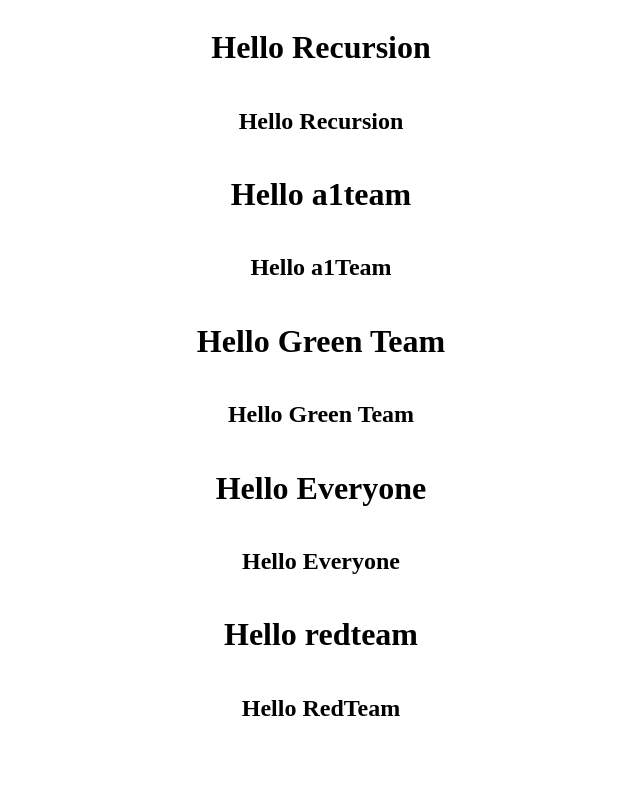
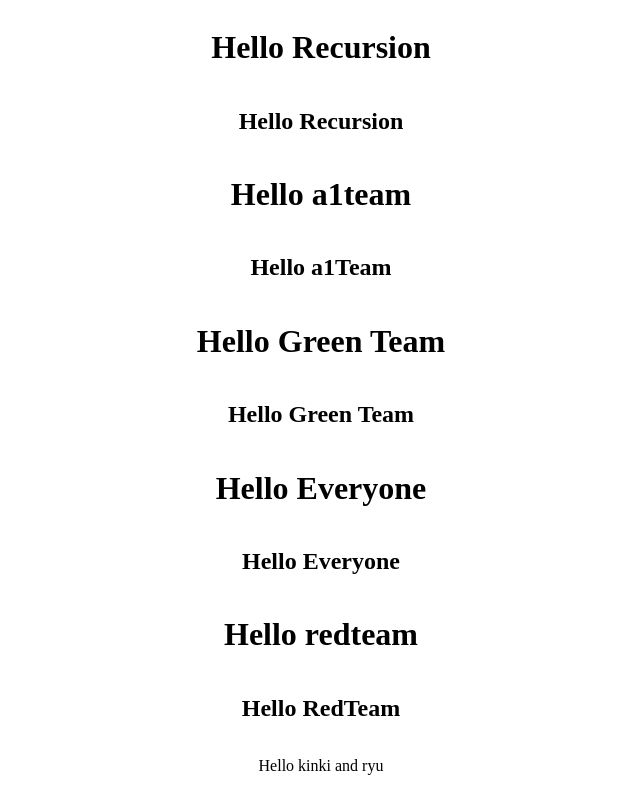
Before and after one commit to team-a1-green/task1, a plain HTML site: page index.html in a window 1280 px wide. Shown: the whole page, without its empty margins (319-959 px from the left). Drawn offline with Linux system fonts and the light colour scheme.

Commit message:
index.htmlにpタグを1つ追加

```diff
--- a/index.html
+++ b/index.html
@@ -27,6 +27,7 @@
     <div class="container">
       <h1>Hello redteam</h1>
       <h2>Hello RedTeam</h2>
+      <p>Hello kinki and ryu</p>
     </div>
   </body>
 </html>
```
